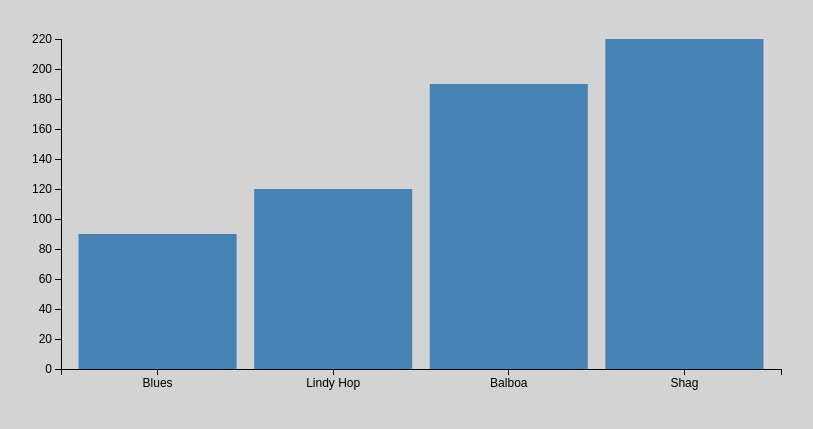
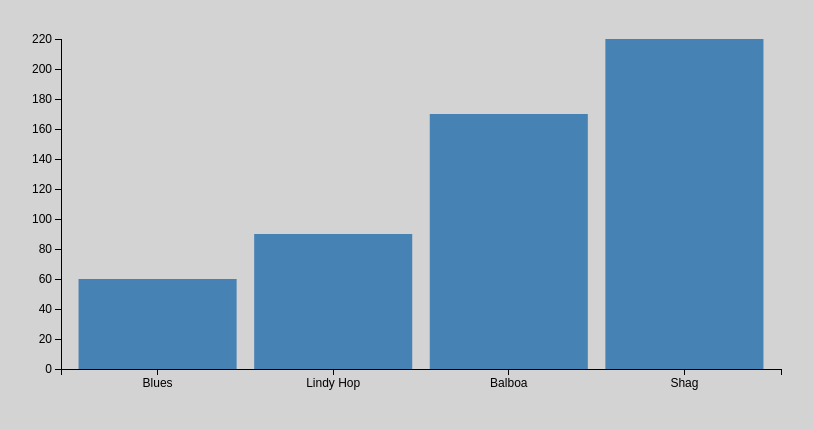
Before and after one commit to NinaHahne/swing-rhythm-viz, a plain HTML site: page index.html in a window 1280 px wide. Shown: the part 63-492 px from the top of the page, without its empty margins (229-1042 px from the left). Drawn offline with nearby package versions, Linux system fonts and the light colour scheme.

Commit message:
tempo update

```diff
--- a/index.html
+++ b/index.html
@@ -17,9 +17,9 @@
     <script type="text/javascript">
         // Mock Data
         const data = [
-            { style: 'Blues', tempo: 90 },
-            { style: 'Lindy Hop', tempo: 120 },
-            { style: 'Balboa', tempo: 190 },
+            { style: 'Blues', tempo: 60 },
+            { style: 'Lindy Hop', tempo: 90 },
+            { style: 'Balboa', tempo: 170 },
             { style: 'Shag', tempo: 220 },
         ];
 
```
